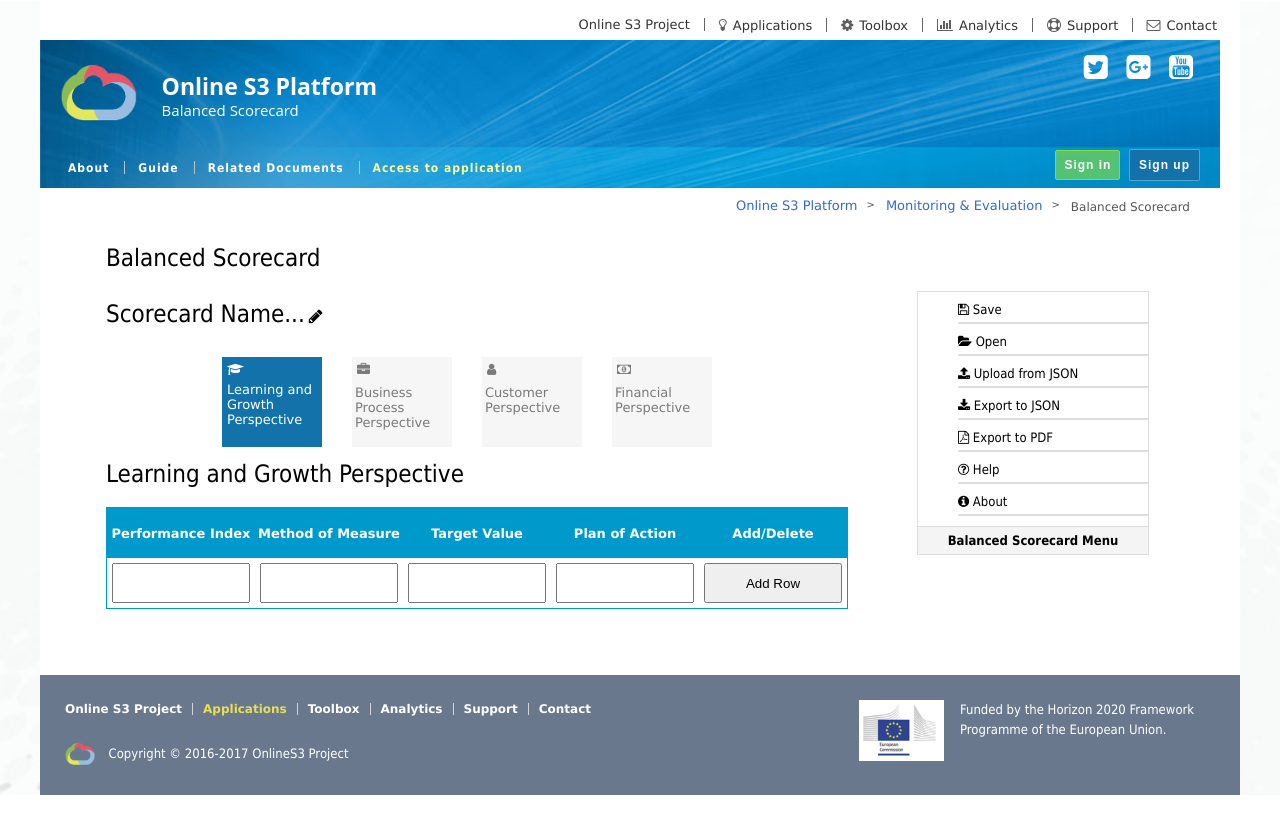
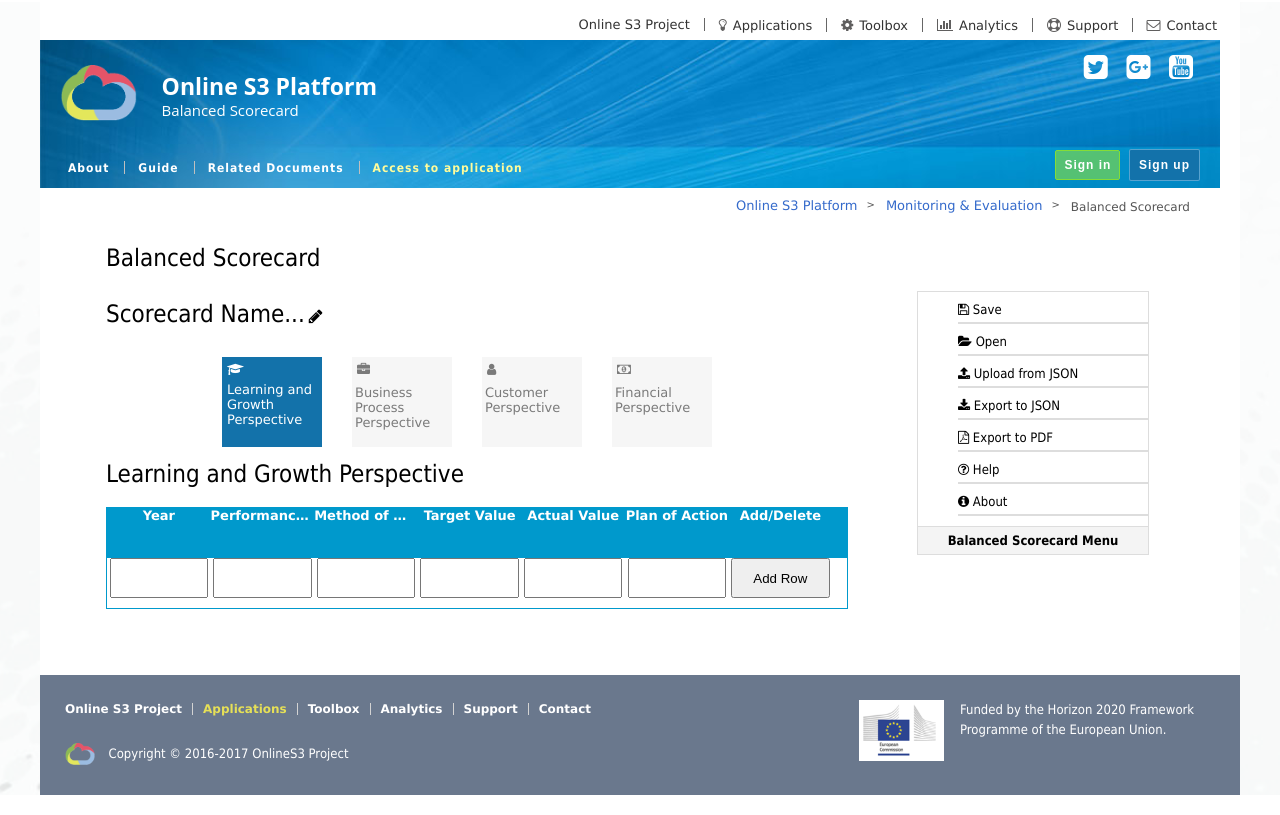
Before and after one commit to OnlineS3/6.3.-Balanced-scorecard, a Django app: template bscapp/templates/bscapp/access_app.html in a window 1280 px wide. Run offline with Django 3.2, Linux system fonts and the light colour scheme; the template is opened without the code that fills it, so the values that code supplies are empty; some libraries are stand-ins or nearby versions.

Commit message:
Year and observation fields added for tracking progress towards a goal

```diff
--- a/bscapp/static/css/bsc.css
+++ b/bscapp/static/css/bsc.css
@@ -2,7 +2,7 @@
 	width:742px;
 	/*height:300px;*/
 	border: 1px solid #0099CC;
-	/*overflow: auto;*/
+	/* overflow: auto; */
 	position: relative;
 	margin-bottom: 66px;
 }
@@ -34,19 +34,23 @@
 	background: #b3ecff;
 }
 
-div.field {
-	width: 148px;
-	height: 50px;
-	float:left;
-	/*border-left:1px solid black;*/
 
 
-	display:flex;
-	justify-content:center;
-	align-items:center;
+div.field {
+	width: 14%;
+	height: 50px;
+	float:  left;
+	/*display: flex;*/
+	align-items: center;
 
 	font-size: 13px;
-	font-family: verdana,sans-serif
+	font-family: verdana, sans-serif;
+
+	text-overflow: ellipsis;
+	white-space: nowrap;
+	overflow: hidden;
+
+	text-align: center;
 }
 
 div.modal {
@@ -83,6 +87,10 @@
 }
 
 div.titlerow {
+	width:740px;
+	height: 50px;
+	position: relative;
+
 	background: #0099CC;
 	color: white;
 	font-weight: bold;
@@ -132,12 +140,12 @@
 }
 
 input.tableinput {
-	width: 138px;
+	width: 95%; /*138px;*/
 	height: 40px;
 }
 
 button.tableinput {
-	width: 138px;
+	width: 95%;/*138px;*/
 	height: 40px;
 }
 
@@ -154,3 +162,9 @@
 	margin-left: -300px;
 	margin-top: -100px;
 }
+
+.modalEdit {
+	width:  95%;
+	height: 95%;
+	border: 1px;
+}
--- a/bscapp/static/js/bsc.js
+++ b/bscapp/static/js/bsc.js
@@ -61,112 +61,112 @@
 	}
 }
 
-function createModal(content)
-{
+function createModal(content) {
 	var modal = document.createElement("div")
 	modal.id = "modal_" + modalNumber;
 	modalNumber = modalNumber +1;
 	modal.className = "modal";
+
 	var modalClose = document.createElement("span");
-	modalClose.onclick = function(){hideModal(modal.id)};
 	modalClose.className = "close";
 	modalClose.innerHTML = "&times";
+
+	/*
 		var modalContent = document.createElement("p");
 		modalContent.innerHTML = content;
+	*/
+
+	var modalEdit = document.createElement("input");
+	modalEdit.className = "modalEdit"
+	modalEdit.type = "text";
+	modalEdit.value = content;
+
 	modal.appendChild(modalClose);
-	modal.appendChild(modalContent);
+	//modal.appendChild(modalContent);
+	modal.appendChild(modalEdit);
+
 	return modal;
 }
 
-function createRow(name, measure, target, plan)
-{
+function createRow(year, name, measure, target, actual, plan) {
 	var row = document.createElement("div");
 	row.className = "row hoverrow";
+
+	var fieldYear = document.createElement("div");
+	fieldYear.className = "field first";
+
+	var modal = createModal(year);
+	row.appendChild(modal);
+	fieldYear.innerHTML = year;
+	var yearid = "".concat(modal.id);
+	fieldYear.onclick = function() {displayModal(this, yearid)};
+
 	var fieldName = document.createElement("div");
-	fieldName.className = "field first";
+	fieldName.className = "field";
 
-	if(name.length > 15)
-	{
-		//create modal div
 	var modal = createModal(name);
 	row.appendChild(modal);
-		fieldName.innerHTML = name.substring(0, 15).concat("...");
+	fieldName.innerHTML = name;
 	var nameid = "".concat(modal.id);
-		fieldName.onclick = function() {displayModal(nameid)};
-	}
-	else
-	{
-		fieldName.innerHTML = name;
-	}
+	fieldName.onclick = function() {displayModal(this, nameid)};
 
 	var fieldMeasure = document.createElement("div");
 	fieldMeasure.className = "field";
-	if(measure.length > 15)
-	{
-		//create modal div
 	var modal = createModal(measure);
 	row.appendChild(modal);
-		fieldMeasure.innerHTML = measure.substring(0, 15).concat("...");
+	fieldMeasure.innerHTML = measure;
 	var measureid = "".concat(modal.id);
-		fieldMeasure.onclick = function() {displayModal(measureid)};
-	}
-	else
-	{
-		fieldMeasure.innerHTML = measure;
-	}
+	fieldMeasure.onclick = function() {displayModal(this, measureid)};
 
 	var fieldTarget = document.createElement("div");
 	fieldTarget.className = "field";
-	if(target.length > 15)
-	{
-		//create modal div
 	var modal = createModal(target);
 	row.appendChild(modal);
-		fieldTarget.innerHTML = target.substring(0, 15).concat("...");
+	fieldTarget.innerHTML = target;
 	var targetid = "".concat(modal.id);
-		fieldTarget.onclick = function() {displayModal(targetid)};
-	}
-	else
-	{
-		fieldTarget.innerHTML = target;
-	}
+	fieldTarget.onclick = function() {displayModal(this, targetid)};
+
+	var fieldActual = document.createElement("div");
+	fieldActual.className = "field";
+	var modal = createModal(actual);
+	row.appendChild(modal);
+	fieldActual.innerHTML = actual;
+	var actualid = "".concat(modal.id);
+	fieldActual.onclick = function() {displayModal(this, actualid)};
 
 	var fieldPlan = document.createElement("div");
 	fieldPlan.className = "field";
-	if(plan.length > 15)
-	{
-		//create modal div
 	var modal = createModal(plan);
 	row.appendChild(modal);
-		fieldPlan.innerHTML = plan.substring(0, 15).concat("...");
+	fieldPlan.innerHTML = plan;
 	var planid = "".concat(modal.id);
-		fieldPlan.onclick = function() {displayModal(planid)};
-	}
-	else
-	{
-		fieldPlan.innerHTML = plan;
-	}
+	fieldPlan.onclick = function() {displayModal(this, planid)};
 
 	var fieldDelete = document.createElement("div");
 	fieldDelete.className = "field";
 	fieldDelete.id = "inputfield";
 	fieldDelete.innerHTML = '<button class="tableinput" onclick="deleteRow(this.parentNode.parentNode);">Delete</button>';
 
+	row.appendChild(fieldYear);
 	row.appendChild(fieldName);
 	row.appendChild(fieldMeasure);
 	row.appendChild(fieldTarget);
+	row.appendChild(fieldActual);
 	row.appendChild(fieldPlan);
 	row.appendChild(fieldDelete);
+
 	return row;
 }
 
-function createInputRow(idName)
-{
+function createInputRow(idName) {
 	var row = document.createElement("div");
 	row.id = idName.concat("_inputrow");
 	row.className = "row";
+	var fieldYear = document.createElement("div");
+	fieldYear.className = "field first";
+	fieldYear.innerHTML = '<input class="tableinput" type="text" name="year_input" id="'+idName+'_year_input">';
 	var fieldName = document.createElement("div");
-	fieldName.className = "field first";
+	fieldName.className = "field";
 	fieldName.innerHTML = '<input class="tableinput" type="text" name="name_input" id="'+idName+'_name_input">';
 	var fieldMeasure = document.createElement("div");
 	fieldMeasure.className = "field";
@@ -174,25 +174,33 @@
 	var fieldTarget = document.createElement("div");
 	fieldTarget.className = "field";
 	fieldTarget.innerHTML = '<input class="tableinput" type="text" name="target_input" id="'+idName+'_target_input">';
+	var fieldActual = document.createElement("div");
+	fieldActual.className = "field";
+	fieldActual.innerHTML = '<input class="tableinput" type="text" name="actual_input" id="'+idName+'_actual_input">';
 	var fieldPlan = document.createElement("div");
 	fieldPlan.className = "field";
 	fieldPlan.innerHTML = '<input class="tableinput" type="text" name="plan_input" id="'+idName+'_plan_input">';
 	var fieldAdd = document.createElement("div");
 	fieldAdd.className = "field";
 	fieldAdd.innerHTML = '<button class="tableinput" onclick="addRow(' + "'" + idName + "'" + ');">Add Row</button>';
+
+	row.appendChild(fieldYear);
 	row.appendChild(fieldName);
 	row.appendChild(fieldMeasure);
 	row.appendChild(fieldTarget);
+	row.appendChild(fieldActual);
 	row.appendChild(fieldPlan);
 	row.appendChild(fieldAdd);
+
 	return row;
 }
 
-function addRow(idName)
-{
+function addRow(idName) {
+	var year = document.getElementById(idName + "_year_input").value;
 	var name = document.getElementById(idName + "_name_input").value;
 	var measure = document.getElementById(idName + "_measure_input").value;
 	var target = document.getElementById(idName + "_target_input").value;
+	var actual = document.getElementById(idName + "_actual_input").value;
 	var plan = document.getElementById(idName + "_plan_input").value;
 
 	var table = document.getElementById(idName);
@@ -200,7 +208,7 @@
 	var inputRow = document.getElementById(idName + "_inputrow");
 	inputRow.parentNode.removeChild(inputRow);
 
-	table.appendChild(createRow(name, measure, target, plan));
+	table.appendChild(createRow(year, name, measure, target, actual, plan));
 	table.appendChild(createInputRow(idName));
 }
 
@@ -220,10 +228,14 @@
 	thisRow.parentNode.removeChild(thisRow);
 }
 
-function displayModal(modalId)
-{
-	console.log("modalId: " + modalId);
-	document.getElementById(modalId).style.display = "block";
+function displayModal(field, modalId) {
+	//console.log("modalId: " + modalId);
+	var modal = document.getElementById(modalId);
+	modal.style.display = "block";
+	modal.firstChild.onclick = function() {
+		field.innerText = modal.lastChild.value;
+		this.parentElement.style.display = "none";
+	};
 }
 
 function hideModal(modalId)
@@ -231,52 +243,51 @@
 	document.getElementById(modalId).style.display = "none";
 }
 
-function generateJSON()
-{
-	scn=document.getElementById("scorecard_name").innerHTML;
+function generateJSON() {
+	var scn = document.getElementById("scorecard_name").innerHTML;
 	var output = '{"scorecard_name":"'.concat(scn).concat('",');
 	var output = output + '"tables":{';
 	var tablesarray = [document.getElementById("learngrowtable"),document.getElementById("businesstable"),document.getElementById("customertable"),document.getElementById("financialtable")];
 
-	for(i = 0; i < tablesarray.length; i++)
-	{
-		output = output.concat('"'+tablesarray[i].id+'":{"rows":[')
+	for(var i = 0; i < tablesarray.length; i++) {
+		output = output.concat('"' + tablesarray[i].id + '":{"rows":[');
 
 		var rows = tablesarray[i].childNodes;
-		for(j = 0; j < rows.length; j++)
-		{
-			if(rows[j].nodeType == 1 && !rows[j].id.includes("inputrow") && rows[j].id != "titlerow")
-			{
 
+		for(var j = 0; j < rows.length; j++) {
+			if(rows[j].nodeType == 1 && !rows[j].id.includes("inputrow") && rows[j].id != "titlerow") {
 				var fields = rows[j].childNodes;
                 output = output.concat('{');
 
+                output = output.concat('"year":');
+                output = output.concat('"').concat(fields[0].innerText.substr(1)).concat('",');
+
 				output = output.concat('"name":');
-				output = output.concat('"').concat(fields[0].innerHTML).concat('"').concat(",");
+				output = output.concat('"').concat(fields[1].innerText.substr(1)).concat('",');
 
 				output = output.concat('"measure":');
-				output = output.concat('"').concat(fields[1].innerHTML).concat('"').concat(",");
+				output = output.concat('"').concat(fields[2].innerText.substr(1)).concat('",');
 
 				output = output.concat('"target":');
-				output = output.concat('"').concat(fields[2].innerHTML).concat('"').concat(",");
+				output = output.concat('"').concat(fields[3].innerText.substr(1)).concat('",');
+
+				output = output.concat('"actual":');
+				output = output.concat('"').concat(fields[4].innerText.substr(1)).concat('",');
 
 				output = output.concat('"poa":');
-				output = output.concat('"').concat(fields[3].innerHTML).concat('"');
+				output = output.concat('"').concat(fields[5].innerText.substr(1)).concat('"');
 
 				output = output.concat('},');
 			}
 		}
 		if(output[output.length-1] == ",")
-		{
 			output = output.substring(0, output.length - 1);
-		}
 		output = output.concat(']},');
 	}
 	if(output[output.length-1] == ",")
-	{
 		output = output.substring(0, output.length - 1);
-	}
 	output = output.concat('}}');
+
 	return output;
 }
 
@@ -382,19 +393,16 @@
 	document.getElementById("scorecard_load_modal").style.display = "block";
 }
 
-function loadJson(input)
-{
+function loadJson(input) {
 	var obj = JSON.parse(input);
 	var tableNames = Object.keys(obj.tables);
-	var tables = [obj.tables.learngrowtable, obj.tables.businesstable, obj.tables.customertable, obj.tables.financialtable]
-	for(i = 0; i < tables.length; i++)
-	{
+	var tables = [obj.tables.learngrowtable, obj.tables.businesstable, obj.tables.customertable, obj.tables.financialtable];
+	for(var i = 0; i < tables.length; i++) {
 		var table = document.getElementById(tableNames[i]);
 
 		var rows = tables[i].rows;
-		for(j = 0; j < rows.length; j++)
-		{
-			var newRow = createRow(rows[j].name, rows[j].measure, rows[j].target, rows[j].poa);
+		for(var j = 0; j < rows.length; j++) {
+			var newRow = createRow(rows[j].year, rows[j].name, rows[j].measure, rows[j].target, rows[j].actual, rows[j].poa);
 
 			var inputRow = document.getElementById(tableNames[i] + "_inputrow");
 			inputRow.parentNode.removeChild(inputRow);
@@ -505,11 +513,11 @@
    });
 
 
-    $('.btn-login').click(function(e) {
+    $('.login-btn').click(function(e) {
       e.preventDefault();
       auth.authorize({
-        audience: 'https://' + 'onlines3.eu.auth0.com' + '/userinfo',
-        scope: 'openid profile',
+        audience: 'https://onlines3.eu.auth0.com/userinfo',
+        scope: 'openid profile email',
         responseType: 'code',
         redirectUri: 'http://li1088-54.members.linode.com:8082/bscapp/callback/'
       });
--- a/bscapp/templates/bscapp/access_app.html
+++ b/bscapp/templates/bscapp/access_app.html
@@ -4,13 +4,13 @@
 {% block addHead %}
 <link rel="stylesheet" type="text/css" href="{% static 'css/bsc.css' %}">
 <link rel="stylesheet" type="text/css" href="{% static 'css/appmenu.css' %}">
-<link rel="stylesheet" type="text/css" href="{% static 'css/roadmap.css' %}">
+<!-- <link rel="stylesheet" type="text/css" href="{% static 'css/roadmap.css' %}"> -->
 
 <script src="https://ajax.googleapis.com/ajax/libs/jquery/3.1.1/jquery.min.js"></script>
 <script src="https://cdn.auth0.com/js/auth0/8.7/auth0.min.js"></script>
 <!-- <script src="https://maxcdn.bootstrapcdn.com/bootstrap/3.3.7/js/bootstrap.min.js"></script> -->
 <script type="text/javascript" src="{% static 'js/bsc.js' %}"></script>
-<script type="text/javascript" src="{% static 'js/roadmap.js' %}"></script>
+<!-- <script type="text/javascript" src="{% static 'js/roadmap.js' %}"></script> -->
 <script type="text/javascript" src="{% static 'js/transition.js' %}"></script>
 {% endblock %}
 
@@ -71,8 +71,11 @@
             <h1 id="perspectivetitle" style="clear:left;">Learning and Growth Perspective</h1>
 
             <div id= "learngrowtable" class="table" style="margin-top: 21px;">
-                <div class="row titlerow" id="titlerow">
+                <div class="titlerow" id="titlerow">
                     <div class="field first">
+                        Year
+                    </div>
+                    <div class="field">
                         Performance Index
                     </div>
                     <div class="field">
@@ -80,6 +83,9 @@
                     </div>
                     <div class="field">
                         Target Value
+                    </div>
+                    <div class="field">
+                        Actual Value
                     </div>
                     <div class="field">
                         Plan of Action
@@ -90,6 +96,9 @@
                 </div>
                 <div class="row" id="learngrowtable_inputrow">
                     <div class="field first">
+                        <input class="tableinput" type="text" name="learngrowtable_year_input" id="learngrowtable_year_input">
+                    </div>
+                    <div class="field">
                         <input class="tableinput" type="text" name="learngrowtable_name_input" id="learngrowtable_name_input">
                     </div>
                     <div class="field">
@@ -97,6 +106,9 @@
                     </div>
                     <div class="field">
                         <input class="tableinput" type="text" name="learngrowtable_target_input" id="learngrowtable_target_input">
+                    </div>
+                    <div class="field">
+                        <input class="tableinput" type="text" name="learngrowtable_actual_input" id="learngrowtable_actual_input">
                     </div>
                     <div class="field">
                         <input class="tableinput" type="text" name="learngrowtable_plan_input" id="learngrowtable_plan_input">
@@ -114,13 +126,19 @@
             <div id="businesstable" class="table" style="margin-top: 21px;">
                 <div class="row titlerow" id="titlerow">
                     <div class="field first">
-                        Performance Index
+                        Year
+                    </div>
+                    <div class="field">
+                    	Performance Index
                     </div>
                     <div class="field">
                         Method of Measure
                     </div>
                     <div class="field">
                         Target Value
+                    </div>
+                    <div class="field">
+                        Actual Value
                     </div>
                     <div class="field">
                         Plan of Action
@@ -132,6 +150,9 @@
                 </div>
                 <div class="row" id="businesstable_inputrow">
                     <div class="field first">
+                        <input class="tableinput" type="text" name="businesstable_year_input" id="businesstable_year_input">
+                    </div>
+                    <div class="field">
                         <input class="tableinput" type="text" name="businesstable_name_input" id="businesstable_name_input">
                     </div>
                     <div class="field">
@@ -139,6 +160,9 @@
                     </div>
                     <div class="field">
                         <input class="tableinput" type="text" name="businesstable_target_input" id="businesstable_target_input">
+                    </div>
+                    <div class="field">
+                        <input class="tableinput" type="text" name="businesstable_actual_input" id="businesstable_actual_input">
                     </div>
                     <div class="field">
                         <input class="tableinput" type="text" name="businesstable_plan_input" id="businesstable_plan_input">
@@ -156,6 +180,9 @@
             <div id= "customertable" class="table" style="margin-top: 21px;">
                 <div class="row titlerow" id="titlerow">
                     <div class="field first">
+                        Year
+                    </div>
+                    <div class="field">
                         Performance Index
                     </div>
                     <div class="field">
@@ -163,6 +190,9 @@
                     </div>
                     <div class="field">
                         Target Value
+                    </div>
+                    <div class="field">
+                        Actual Value
                     </div>
                     <div class="field">
                         Plan of Action
@@ -173,6 +203,9 @@
                 </div>
                 <div class="row" id="customertable_inputrow">
                     <div class="field first">
+                        <input class="tableinput" type="text" name="customertable_year_input" id="customertable_year_input">
+                    </div>
+                    <div class="field">
                         <input class="tableinput" type="text" name="customertable_name_input" id="customertable_name_input">
                     </div>
                     <div class="field">
@@ -180,6 +213,9 @@
                     </div>
                     <div class="field">
                         <input class="tableinput" type="text" name="customertable_target_input" id="customertable_target_input">
+                    </div>
+                    <div class="field">
+                        <input class="tableinput" type="text" name="customertable_actual_input" id="customertable_actual_input">
                     </div>
                     <div class="field">
                         <input class="tableinput" type="text" name="customertable_plan_input" id="customertable_plan_input">
@@ -197,6 +233,9 @@
             <div id= "financialtable" class="table" style="margin-top: 21px;">
                 <div class="row titlerow" id="titlerow">
                     <div class="field first">
+                        Year
+                    </div>
+                    <div class="field">
                         Performance Index
                     </div>
                     <div class="field">
@@ -204,6 +243,9 @@
                     </div>
                     <div class="field">
                         Target Value
+                    </div>
+                    <div class="field">
+                        Actual Value
                     </div>
                     <div class="field">
                         Plan of Action
@@ -214,6 +256,9 @@
                 </div>
                 <div class="row" id="financialtable_inputrow">
                     <div class="field first">
+                        <input class="tableinput" type="text" name="financialtable_year_input" id="financialtable_year_input">
+                    </div>
+                    <div class="field">
                         <input class="tableinput" type="text" name="financialtable_name_input" id="financialtable_name_input">
                     </div>
                     <div class="field">
@@ -221,6 +266,9 @@
                     </div>
                     <div class="field">
                         <input class="tableinput" type="text" name="financialtable_target_input" id="financialtable_target_input">
+                    </div>
+                    <div class="field">
+                        <input class="tableinput" type="text" name="financialtable_actual_input" id="financialtable_actual_input">
                     </div>
                     <div class="field">
                         <input class="tableinput" type="text" name="financialtable_plan_input" id="financialtable_plan_input">
@@ -268,8 +316,6 @@
 		</div>
 	</div>
 	<button id="getscorecards" onclick="getScorecards()" action="{% url 'bscapp_getscorecards' %}" style="display:none;">Get Scorecards</button>
-
-	{% include "bscapp/online_steps.html" %}
 </div>
 
 <form id="exporttopdf_form" method="post" action="{% url 'bscapp_exporttopdf' %}" style="display:none;">
--- a/bscapp/templates/bscapp/base.html
+++ b/bscapp/templates/bscapp/base.html
@@ -7,7 +7,6 @@
 	<meta name="viewport" content="width=device-width, initial-scale=1.0"/>
 	<title>Balanced Scorecard</title>
     {% load static %}
-    <title>Balanced Scorecard</title>
 	<link rel="stylesheet" href="{% static 'css/font-awesome/css/font-awesome.min.css' %}" />
 	<link rel="stylesheet" href="{% static 'css/layout.css' %}" />
 	<link rel="stylesheet" href="{% static 'css/header.css' %}" />
@@ -44,7 +43,7 @@
 			<div class='headers'>
 				<img class='logo-img' src="{% static 'img/logo.png'%}" width='77'>
 				<div>
-					<p class="heading"><a href='#'>Online S3 Platform</a></p>
+					<p class="heading"><a href='http://www.s3platform.eu/'>Online S3 Platform</a></p>
 					<p class="sub-heading">Balanced Scorecard</p>
 				</div>
 			</div>
@@ -91,8 +90,8 @@
 
 	<div id='breadcrumb'>
 		<ul>
-			<li><a href='#'>Online S3 Platform</a></li>
-			<li><a href='#'>Monitoring & Evaluation</a></li>
+			<li><a href='http://www.s3platform.eu/'>Online S3 Platform</a></li>
+			<li><a href='http://www.s3platform.eu/6-monitoring-evaluation/'>Monitoring & Evaluation</a></li>
 			<li><span>Balanced Scorecard</span></li>
 		</ul>
 	</div>
@@ -109,7 +108,7 @@
 <footer id='site-footer'>
 	<div id="footer-links">
         <ul>
-            <li><a href="#"><span>Online S3 Project</span></a></li>
+            <li><a href="http://www.onlines3.eu/"><span>Online S3 Project</span></a></li>
             <li class="active"><a href="#"><span>Applications</span></a></li>
             <li><a href="#"><span>Toolbox</span></a></li>
             <li><a href="#"><span>Analytics</span></a></li>
```
Also changed, not shown: bscapp/models.py (+24 -14 lines), bscapp/templates/bscapp/index.html (+2 -10 lines), bscapp/views.py (+39 -16 lines). Lines whose indentation alone changed are shown as unchanged.
